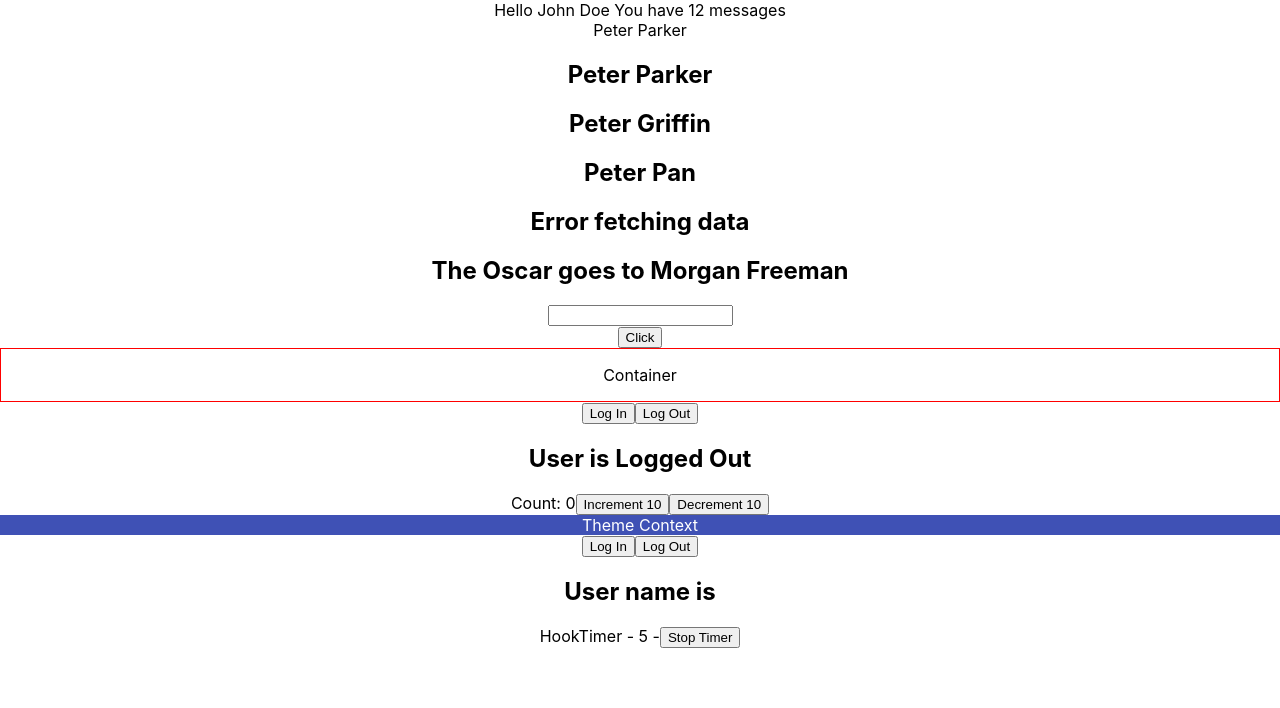
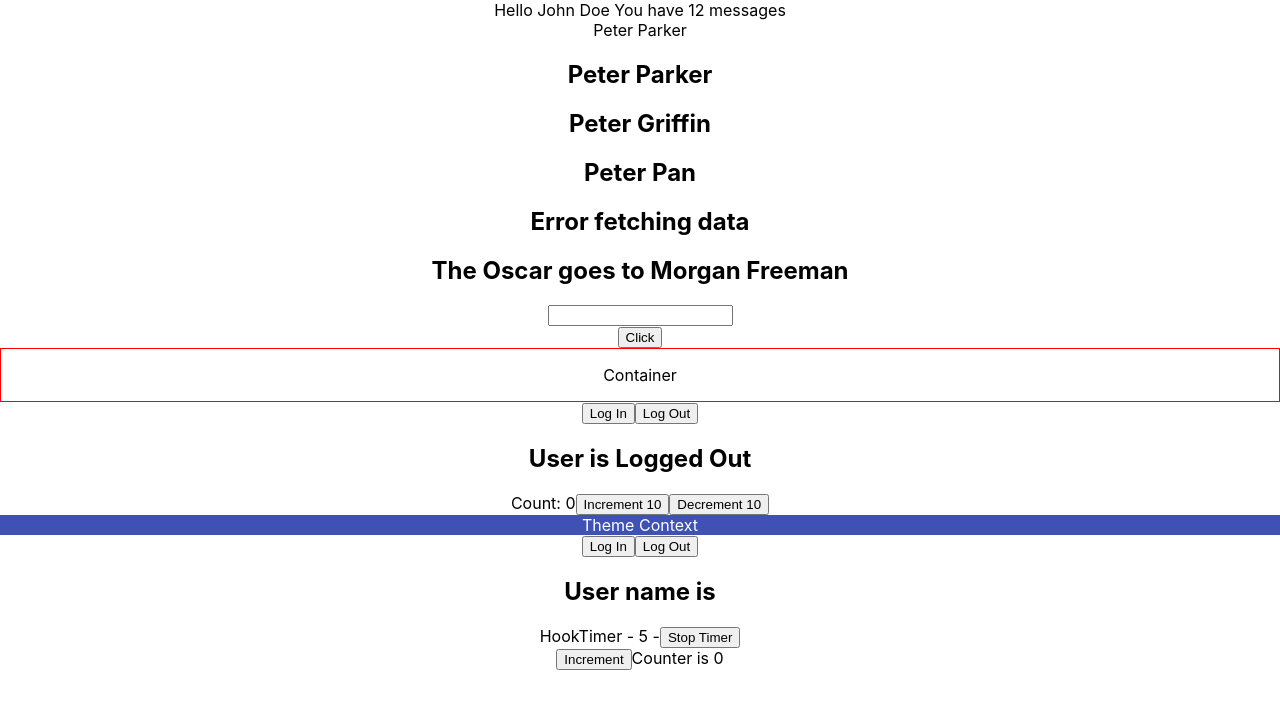
Before and after one commit to Alex-tq/react-typescript-demo, a React (Create React App) app: page / in a window 1280 px wide. Shown: the top 708 px of the page. Built offline with nearby package versions, Linux system fonts and the light colour scheme.

Commit message:
Typing class components

```diff
--- a/src/App.tsx
+++ b/src/App.tsx
@@ -16,6 +16,7 @@
 import { UserContextProvider } from "./context/UserContext";
 import User2 from "./context/User";
 import MutableRef from "./ref/MutableRef";
+import CounterClass from "./components/class/Counter";
 
 function App() {
   const [text, setText] = useState("");
@@ -74,6 +75,8 @@
         <User2 />
       </UserContextProvider>
       <MutableRef />
+
+      <CounterClass message={"Counter is"} />
     </div>
   );
 }
--- /dev/null
+++ b/src/components/class/Counter.tsx
@@ -0,0 +1,27 @@
+import React, { Component } from "react";
+
+type CounterProps = {
+  message: string | null;
+};
+
+type CounterState = {
+  count: number;
+};
+
+export default class Counter extends Component<CounterProps, CounterState> {
+  state = {
+    count: 0,
+  };
+
+  handleClick = () => {
+    this.setState((prev) => ({ count: prev.count + 1 }));
+  };
+  render() {
+    return (
+      <div onClick={this.handleClick}>
+        <button>Increment</button>
+        {this.props.message} {this.state.count}
+      </div>
+    );
+  }
+}
```
